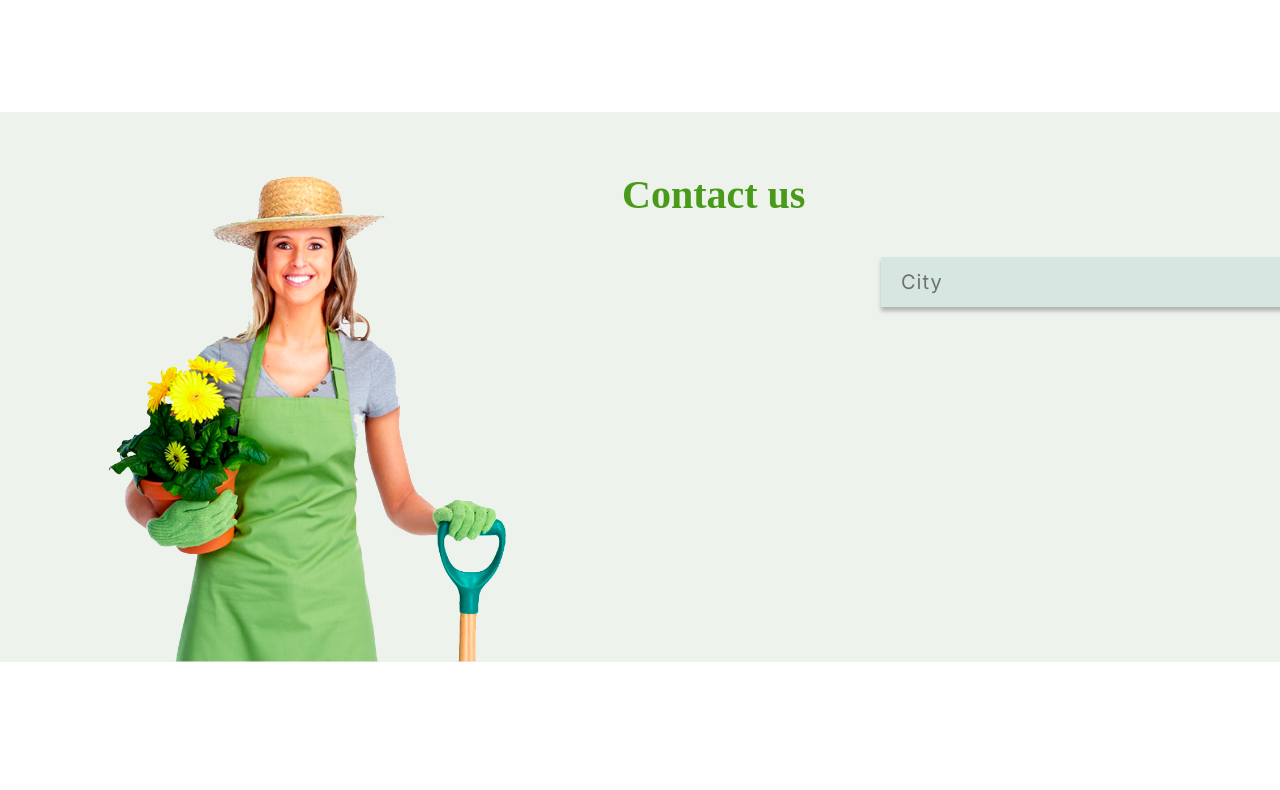
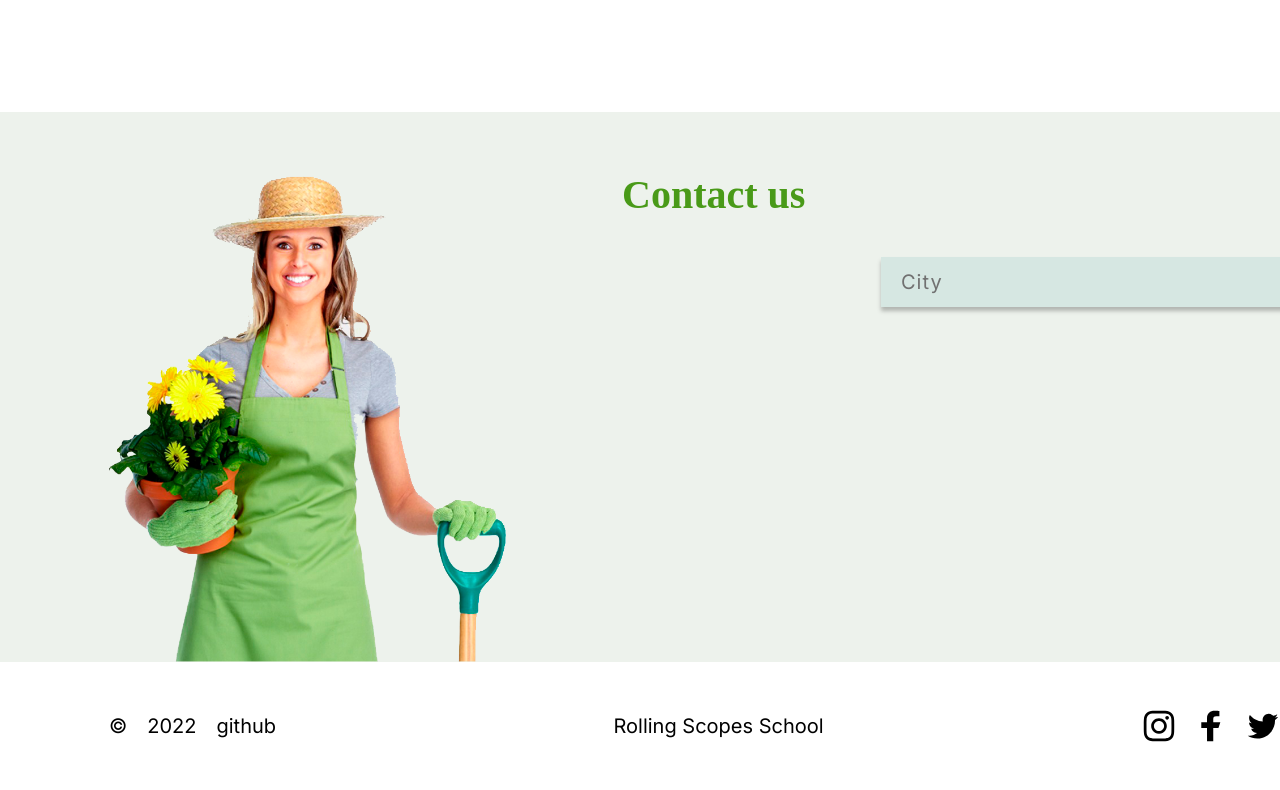
Before and after one commit to kozinaksa/JSFEPRESCHOOL2022Q4, a plain HTML site: page plants/index.html in a window 1280 px wide. Shown: the part 3080-3870 px from the top of the page. Before the commit the page ends 3742 px from the top, so only its background shows below. Drawn offline with Linux system fonts and the light colour scheme; a web font is replaced by a local one.

Commit message:
feat: add footer

```diff
--- a/plants/index.html
+++ b/plants/index.html
@@ -10,6 +10,7 @@
   <link rel="preconnect" href="https://fonts.googleapis.com">
   <link rel="preconnect" href="https://fonts.gstatic.com" crossorigin>
   <link href="https://fonts.googleapis.com/css2?family=Inika&family=Inter:wght@400;700&display=swap" rel="stylesheet">
+  <base target="_blank">
 </head>
 <body>
     <header class="header">
@@ -160,5 +161,21 @@
         </div>
       </section>
     </main>
+    <footer class="footer">
+      <div class="wrapper footer-wrapper">
+        <div class="footer-data">
+          <p class="footer-copier">©</p>
+          <p class="footer-year">2022</p>
+          <a href="https://github.com/kozinaksa" class="footer-github">github</a>
+        </div>
+        <a href="https://rs.school/js-stage0/" class="footer-rsschool">Rolling Scopes School</a>
+        <div class="footer-social">
+          <a href="https://www.instagram.com/" class="footer-link"><img src="./assets/svg/instagram.svg" class="footer-vector" alt="logo instagram"></a>
+          <a href="https://www.facebook.com/" class="footer-link"><img src="./assets/svg/facebook.svg" class="footer-vector" alt="logo facebook"></a>
+          <a href="https://twitter.com/" class="footer-link"><img src="./assets/svg/twitter.svg" class="footer-vector" alt="logo twitter"></a>
+          <a href="https://pinterest.com/" class="footer-link"><img src="./assets/svg/pinterest.svg" class="footer-vector" alt="logo pinterest"></a>
+        </div>
+      </div>
+    </footer>
 </body>
 </html>
--- a/plants/style.css
+++ b/plants/style.css
@@ -157,7 +157,8 @@ a:hover {
 /*--welcome--*/
 
 .about,
-.prices {
+.prices,
+.footer {
   background-color: #ffffff;
 }
 
@@ -521,3 +522,46 @@ input,
   cursor: pointer;
   transition: 0.3s;
 }
+
+.footer-wrapper {
+  display: flex;
+  justify-content: space-between;
+  align-items: center;
+  padding: 39px 109px;
+  font-family: 'Inter', sans-serif;
+  font-weight: 400;
+  font-size: 20px;
+  line-height: 50px;
+  color: #000000;
+}
+
+.footer-data,
+.footer-social {
+  display: flex;
+  gap: 20px;
+}
+
+.footer-data {
+  padding-right: 15px;
+}
+
+.footer-github,
+.footer-rsschool {
+  text-decoration: none;
+  color: #000000;
+}
+
+.footer-rsschool {
+  padding-left: 3px;
+}
+
+.footer-link {
+  display: flex;
+  align-self: flex-end;
+}
+
+.footer-vector {
+  width: 32px;
+  height: 32px;
+
+}
```
Also changed, not shown: plants/assets/svg/facebook.svg (added), plants/assets/svg/instagram.svg (added), plants/assets/svg/pinterest.svg (added), plants/assets/svg/twitter.svg (added).
